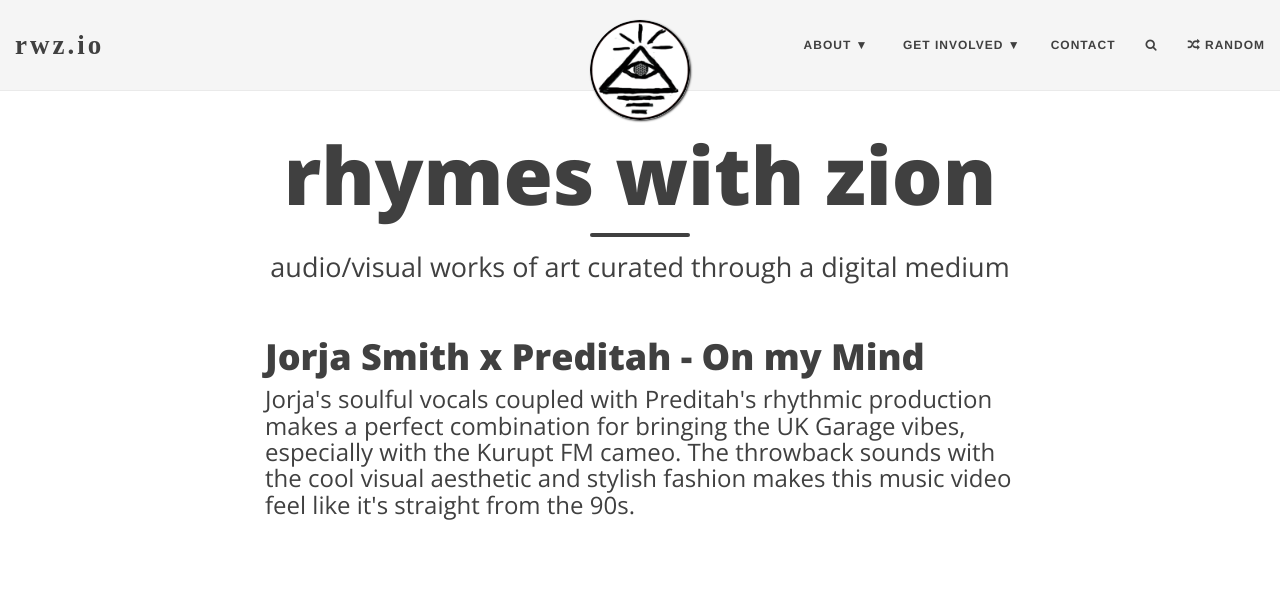
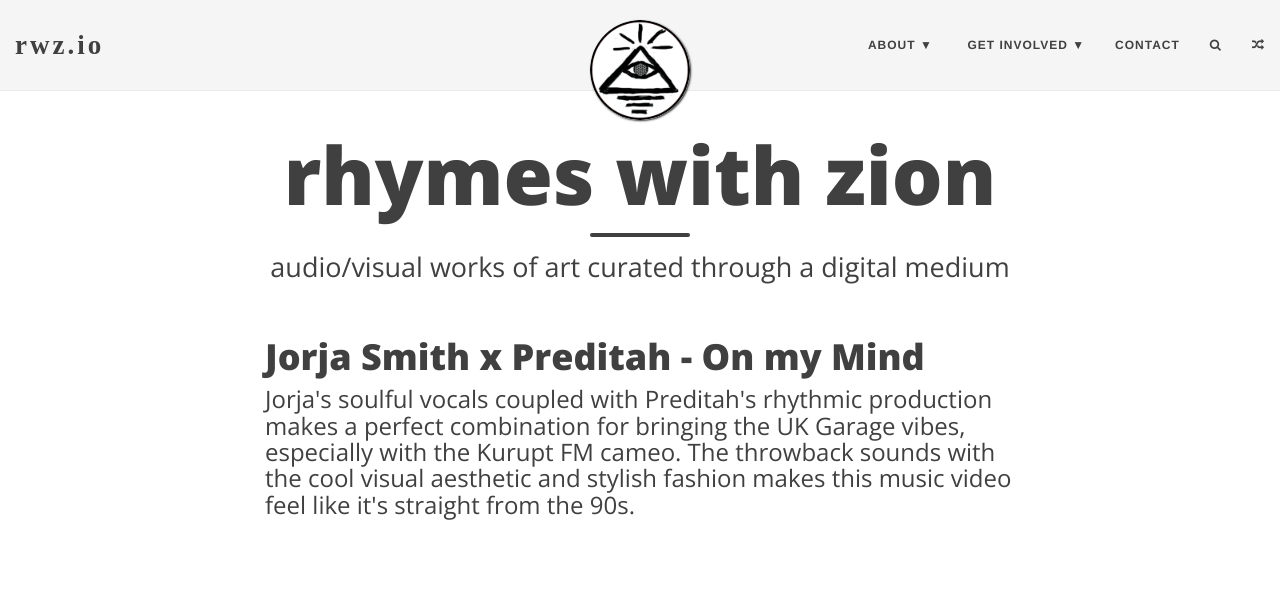
Before and after one commit to rhymeswithzion/rwz-test, a Jekyll site: the page built from index.html, in a window 1280 px wide. Shown: the top 613 px of the page. Built offline with Jekyll 4.4.1, drawn with Linux system fonts in a browser that asks for light colours; some web fonts are replaced; the list of posts is cut into pages by our own code; grey boxes are pictures that could not be loaded.

Commit message:
Update main.css

```diff
--- a/css/main.css
+++ b/css/main.css
@@ -200,11 +200,25 @@
 .nav-search-link .nav-search-text {
   display: inline;
 }
+
+.nav-random-link .nav-random-icon {
+  display: none;
+}
+.nav-random-link .nav-random-text {
+  display: inline;
+}
+
 @media only screen and (min-width: 768px) {
   .nav-search-link .nav-search-icon {
     display: inline;
   }
   .nav-search-link .nav-search-text {
+    display: none;
+  }
+  .nav-random-link .nav-random-icon {
+    display: inline;
+  }
+  .nav-random-link .nav-random-text {
     display: none;
   }
 }
```
